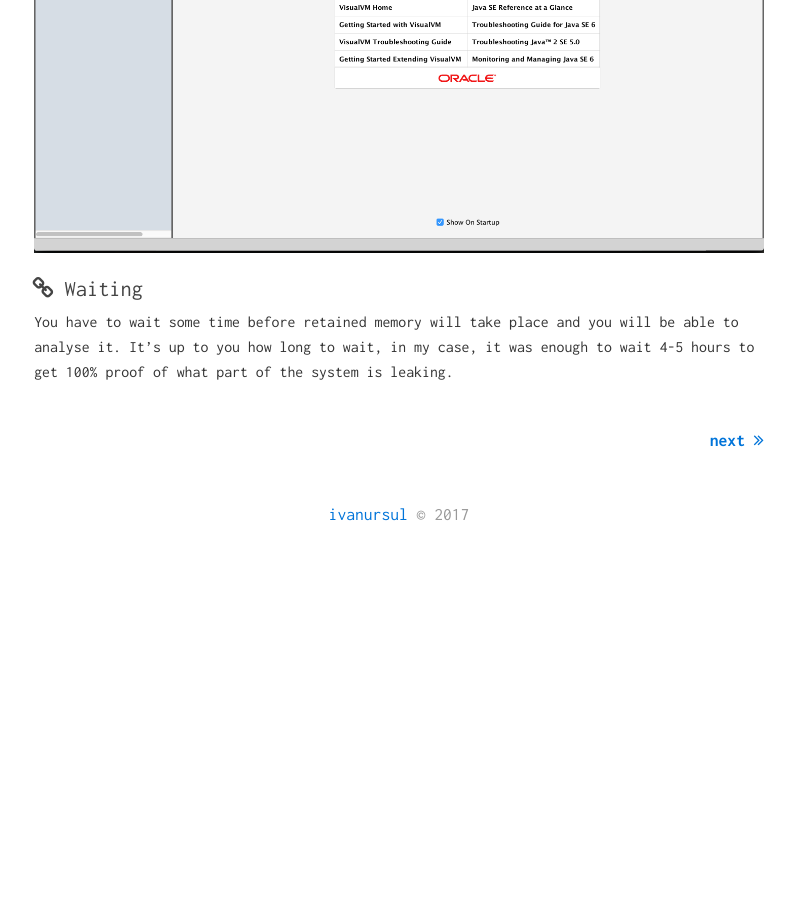
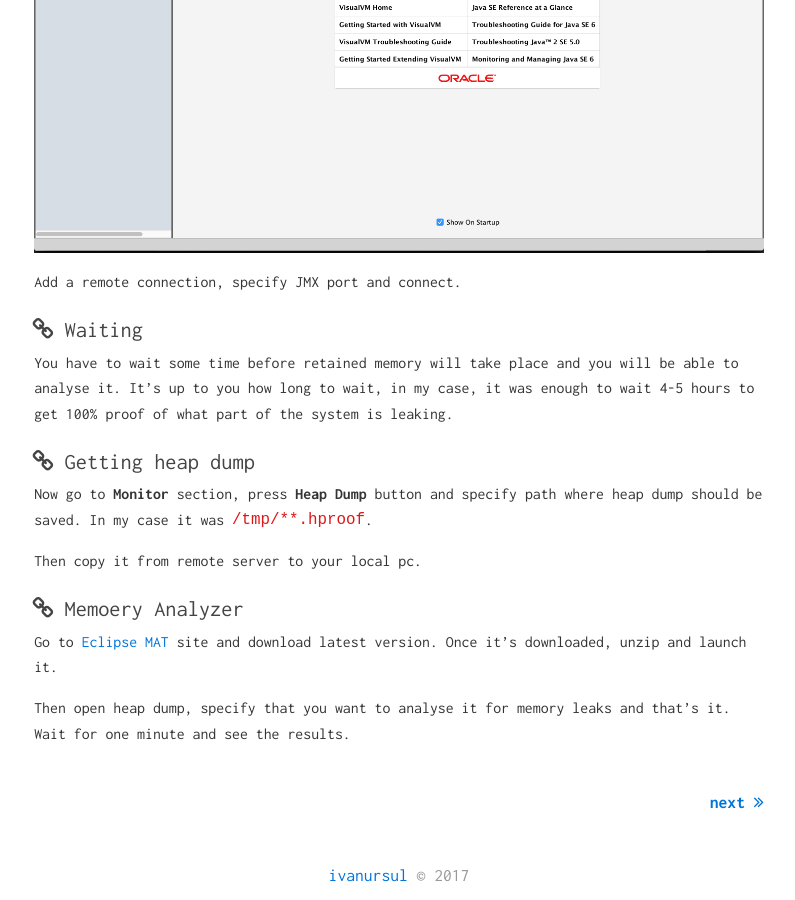
Before and after one commit to ivanursul/ivanursul, a Jekyll site: the page built from _posts/2017-08-15-detecting-memory-leaks-jvisualvm-mat.markdown, in a window 1280 px wide and 900 px high, scrolled down 1166 px. Shown: the whole window, without its empty margins (241-1036 px from the left). Built offline with Jekyll 4.4.1, drawn with Linux system fonts in a browser that asks for light colours; comment, search, counter and statistics services are not loaded; before the commit the page ends 1705 px from its top, so only the background shows below that.

Commit message:
Added section

```diff
--- a/_posts/2017-08-15-detecting-memory-leaks-jvisualvm-mat.markdown
+++ b/_posts/2017-08-15-detecting-memory-leaks-jvisualvm-mat.markdown
@@ -26,6 +26,20 @@
 You should get following screen:
 ![](assets/images/memory-leak/jvisualvm.png){: .center-image }
 
+Add a remote connection, specify JMX port and connect.
+
 ### <a href="#waiting" name="waiting"><i class="fa fa-link anchor" aria-hidden="true"></i></a> Waiting
 
 You have to wait some time before retained memory will take place and you will be able to analyse it. It's up to you how long to wait, in my case, it was enough to wait 4-5 hours to get 100% proof of what part of the system is leaking.
+
+### <a href="#heap_dump" name="heap_dump"><i class="fa fa-link anchor" aria-hidden="true"></i></a> Getting heap dump
+
+Now go to **Monitor** section, press **Heap Dump** button and specify path where heap dump should be saved. In my case it was `/tmp/**.hproof`.
+
+Then copy it from remote server to your local pc.
+
+### <a href="#downloading_mat" name="downloading_mat"><i class="fa fa-link anchor" aria-hidden="true"></i></a> Memoery Analyzer
+
+Go to [Eclipse MAT](http://www.eclipse.org/mat/) site and download latest version. Once it's downloaded, unzip and launch it.
+
+Then open heap dump, specify that you want to analyse it for memory leaks and that's it. Wait for one minute and see the results.
```
